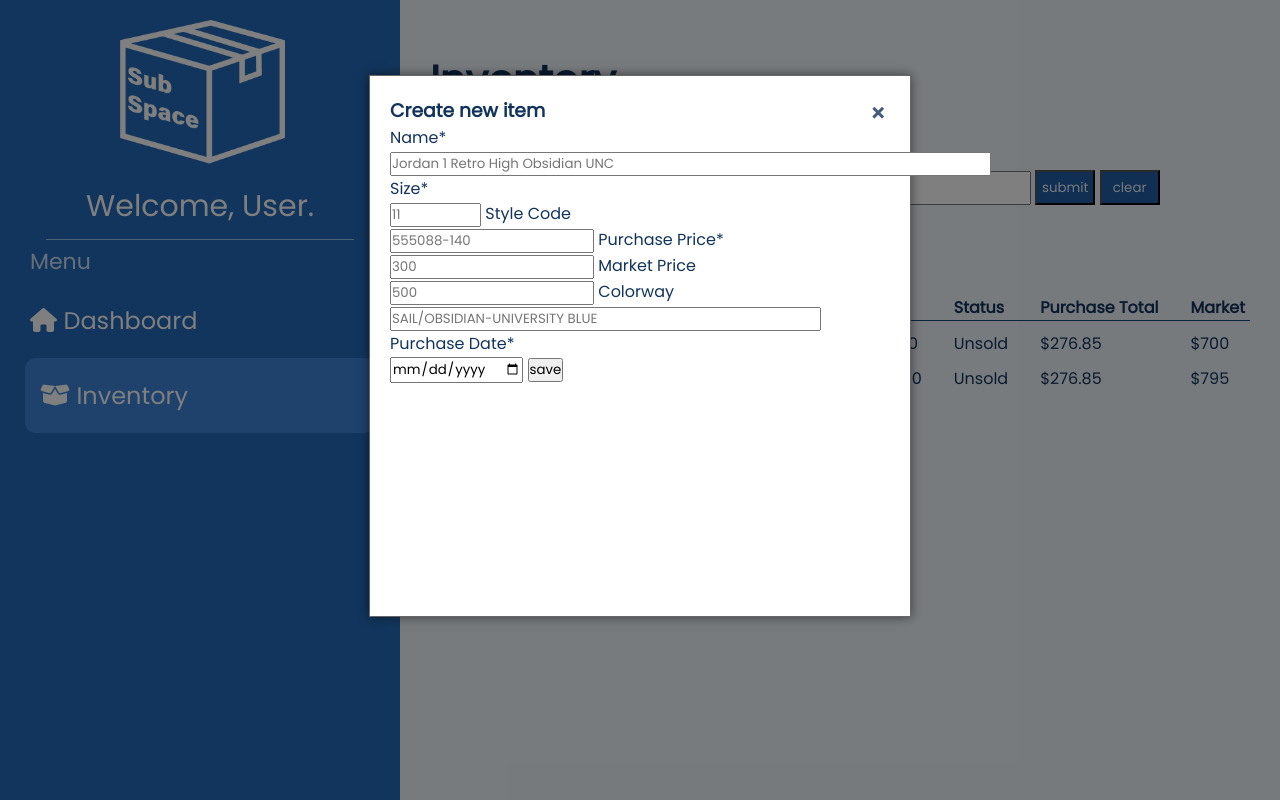
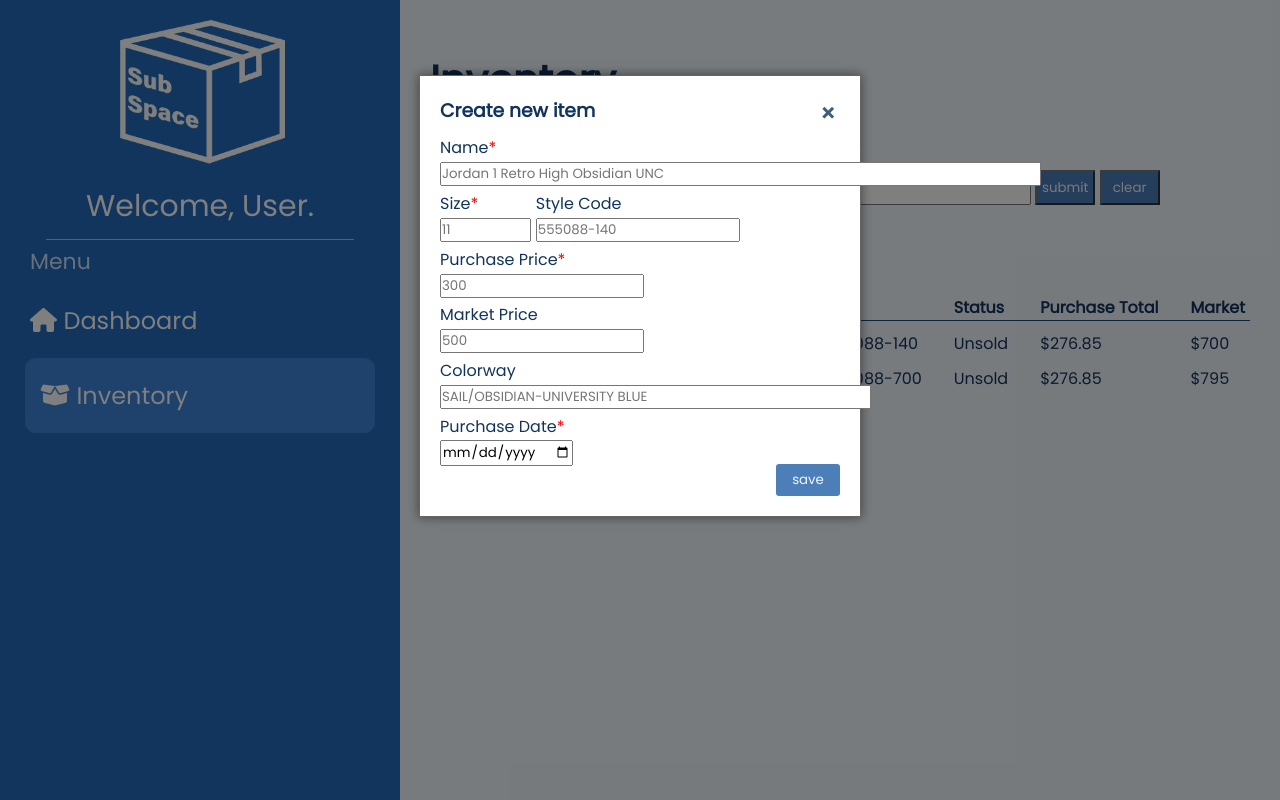
Before and after one commit to Kelvinphan17/PHP_CRUD_Invventory, a PHP site: page /inventory.html in a window 1280 px wide, after a click on "Add Item". Run offline with PHP 8.4, Linux system fonts and the light colour scheme; some libraries are stand-ins or nearby versions.

Commit message:
modify styling for popup page

```diff
--- a/styles.css
+++ b/styles.css
@@ -156,18 +156,28 @@ body{
 .container input[type="submit"]{
     color:#f0f6fc ;
     background-color: #205ea6 ;
+    opacity: 0.8;
     height: 35px;
     width: 60px;
+}
+
+.container input[type="submit"]:hover{
+    opacity: 1;
 }
 
 .container input[type="reset"]{
     color: #f0f6fc;
     background-color: #205ea6 ;
+    opacity: 0.8;
     height: 35px;
     width: 60px;
 }
+.container input[type="reset"]:hover{
+    opacity: 1;
+}
 
 /* Popup CSS Styling */
+
 .container .additem {
     padding-top: 30px;
 }
@@ -207,8 +217,8 @@ body{
 	padding: 20px;
 	background: #fff;
 	border: 1px solid #666;
-	width: 500px;
-    height: 500px;
+	width: 400px;
+    height: 400px;
 	box-shadow: 0 0 10px rgba(0,0,0,0.5);
 	position: relative;
 }
@@ -234,6 +244,38 @@ body{
     width: 100%;
     height: 100%;
     cursor: default;
+}
+
+.overlay .popup form{
+    display: flex;
+    flex-direction: row;
+    flex-wrap: wrap;
+    margin-top: 10px;
+}
+
+.overlay .popup form label{
+    padding: 0px 0.3rem 0.3rem 0px;
+}
+
+.overlay .popup form input[type="submit"]{
+    position: absolute;
+    bottom: 20px;
+    right: 20px;
+    width: 4rem;
+    height: 2rem;
+    color:#f0f6fc ;
+    background-color: #205ea6 ;
+    opacity: 0.8;
+    border:0;
+    border-radius: 3px;
+}
+
+
+.overlay .popup form input[type="submit"]:hover{
+    opacity: 1;
+}
+.overlay .popup form span{
+    color:red;
 }
 
 
```
